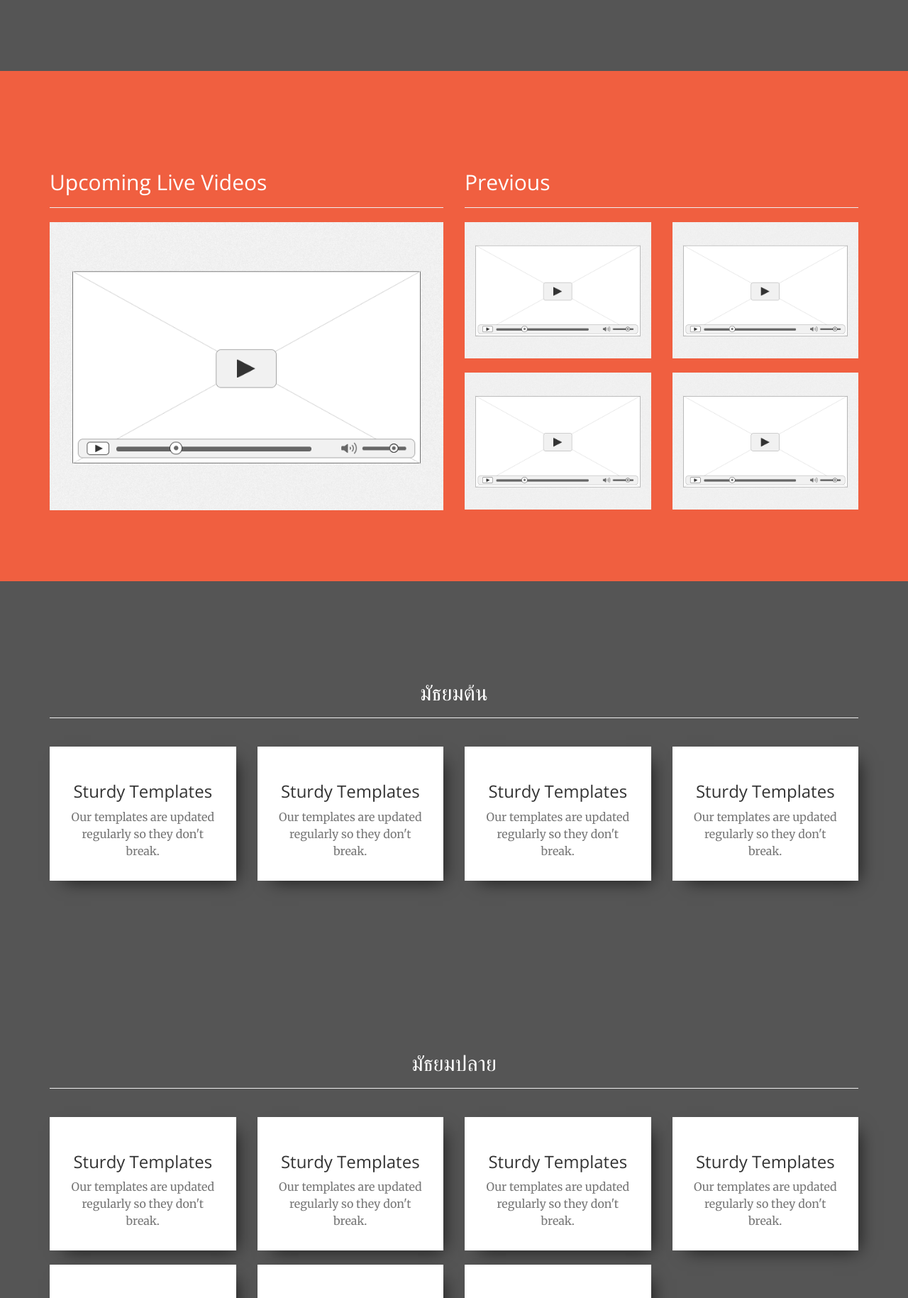
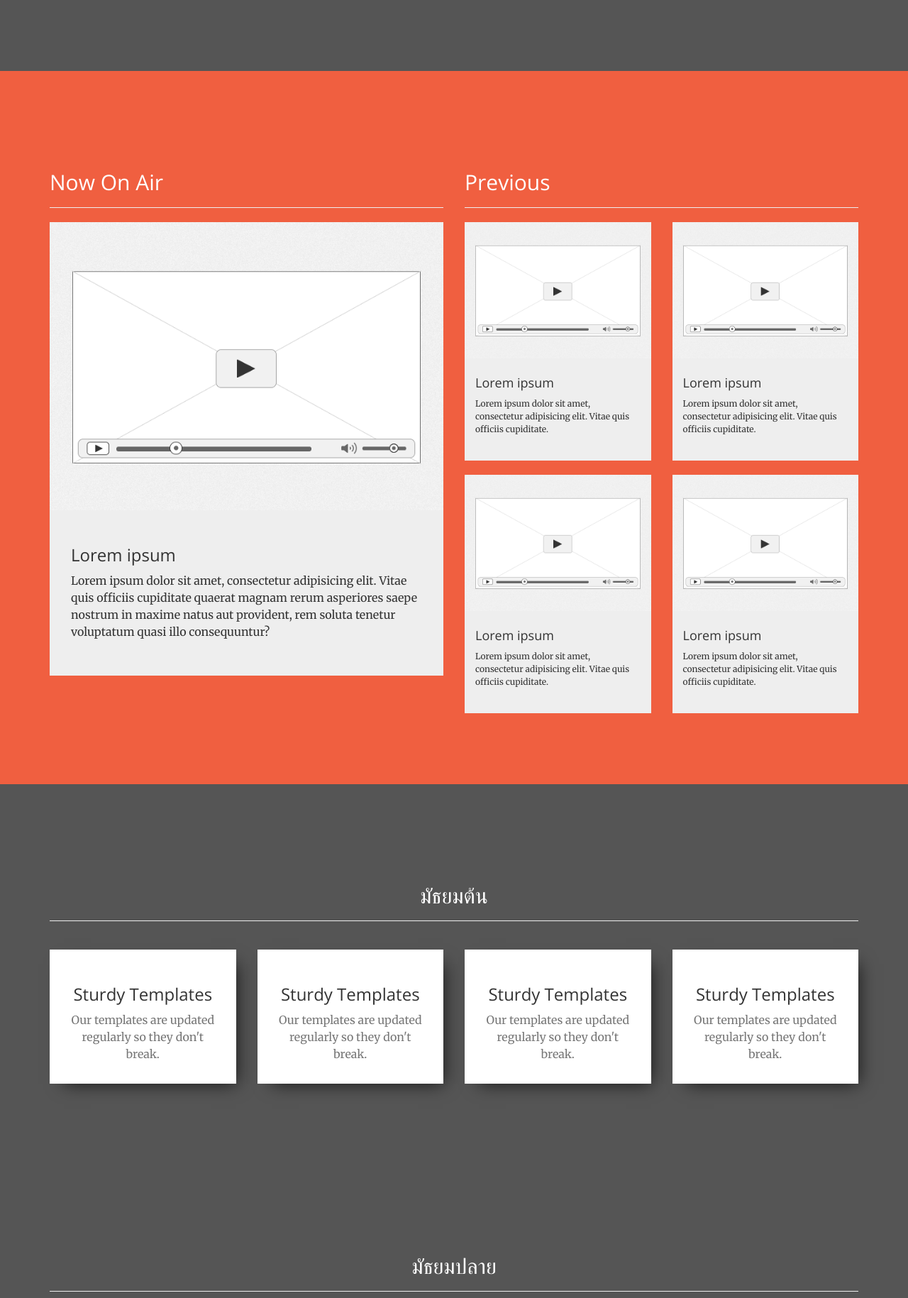
Before and after one commit to winwanwon/OWLJAI, a PHP site: page / in a window 1280 px wide. Shown: the part 836-2665 px from the top of the page at 71% size. Run offline with PHP 8.4, Linux system fonts and the light colour scheme.

Commit message:
no message

```diff
--- a/css/main.css
+++ b/css/main.css
@@ -6,3 +6,17 @@
   box-shadow: 10px 10px 24px -10px rgba(0,0,0,0.75);
   padding: 30px;
 }
+
+.vid-description {
+  background: #EEE;
+  color:#333;
+  padding: 30px;
+}
+
+.vid-description-small {
+  padding: 15px;
+}
+
+.vid-description-small > p {
+  font-size: 12px;
+}
--- a/index.php
+++ b/index.php
@@ -121,25 +121,46 @@
     <div class="container">
       <div class="row">
         <div class="col-md-6 text-center">
-          <div class="page-header text-left"><h2>Upcoming Live Videos</h2></div>
+          <div class="page-header text-left"><h2>Now On Air</h2></div>
           <img src="img/video_frame.png" class="img-responsive" alt="">
+          <div class="text-left vid-description">
+            <h3>Lorem ipsum</h3>
+            <p>Lorem ipsum dolor sit amet, consectetur adipisicing elit. Vitae quis officiis cupiditate quaerat magnam rerum asperiores saepe nostrum in maxime natus aut provident, rem soluta tenetur voluptatum quasi illo consequuntur?</p>
+          </div>
         </div>
         <div class="col-md-6 text-center">
           <div class="page-header text-left"><h2>Previous</h2></div>
           <div class="row">
             <div class="col-md-6">
               <img src="img/video_frame.png" class="img-responsive" alt="">
+              <div class="text-left vid-description vid-description-small">
+                <h4>Lorem ipsum</h4>
+                <p>Lorem ipsum dolor sit amet, consectetur adipisicing elit. Vitae quis officiis cupiditate.</p>
+              </div>
             </div>
             <div class="col-md-6">
               <img src="img/video_frame.png" class="img-responsive" alt="">
+              <div class="text-left vid-description vid-description-small">
+                <h4>Lorem ipsum</h4>
+                <p>Lorem ipsum dolor sit amet, consectetur adipisicing elit. Vitae quis officiis cupiditate.</p>
+              </div>
             </div>
           </div>
           <br>
           <div class="row">
             <div class="col-md-6">
-              <img src="img/video_frame.png" class="img-responsive" alt=""></div>
+              <img src="img/video_frame.png" class="img-responsive" alt="">
+              <div class="text-left vid-description vid-description-small">
+                <h4>Lorem ipsum</h4>
+                <p>Lorem ipsum dolor sit amet, consectetur adipisicing elit. Vitae quis officiis cupiditate.</p>
+              </div>
+            </div>
             <div class="col-md-6">
-                <img src="img/video_frame.png" class="img-responsive" alt=""></div>
+              <img src="img/video_frame.png" class="img-responsive" alt="">
+              <div class="text-left vid-description vid-description-small">
+                <h4>Lorem ipsum</h4>
+                <p>Lorem ipsum dolor sit amet, consectetur adipisicing elit. Vitae quis officiis cupiditate.</p>
+              </div>
             </div>
           </div>
         </div>
@@ -234,6 +255,65 @@
       </div>
     </section>
 
+    <section id="articles">
+      <div class="container">
+        <div class="page-header">
+          <h2>Articles</h2>
+        </div>
+        <div class="row">
+          <div class="col-md-3">
+            <div class="service-box subject-box">
+              <h3>Test Article</h3>
+              <p class="text-muted">Test Content.</p>
+            </div>
+          </div>
+          <div class="col-md-3">
+            <div class="service-box subject-box">
+              <h3>Test Article</h3>
+              <p class="text-muted">Test Content.</p>
+            </div>
+          </div>
+          <div class="col-md-3">
+            <div class="service-box subject-box">
+              <h3>Test Article</h3>
+              <p class="text-muted">Test Content.</p>
+            </div>
+          </div>
+          <div class="col-md-3">
+            <div class="service-box subject-box">
+              <h3>Test Article</h3>
+              <p class="text-muted">Test Content.</p>
+            </div>
+          </div>
+        </div>
+        <div class="row">
+          <div class="col-md-3">
+            <div class="service-box subject-box">
+              <h3>Test Article</h3>
+              <p class="text-muted">Test Content.</p>
+            </div>
+          </div>
+          <div class="col-md-3">
+            <div class="service-box subject-box">
+              <h3>Test Article</h3>
+              <p class="text-muted">Test Content.</p>
+            </div>
+          </div>
+          <div class="col-md-3">
+            <div class="service-box subject-box">
+              <h3>Test Article</h3>
+              <p class="text-muted">Test Content.</p>
+            </div>
+          </div>
+          <div class="col-md-3">
+            <div class="service-box subject-box">
+              <h3>Test Article</h3>
+              <p class="text-muted">Test Content.</p>
+            </div>
+          </div>
+        </div>
+      </div>
+    </section>
 
     <section id="contact" class="bg-dark">
       <div class="container">
```
Lines whose indentation alone changed are shown as unchanged.
